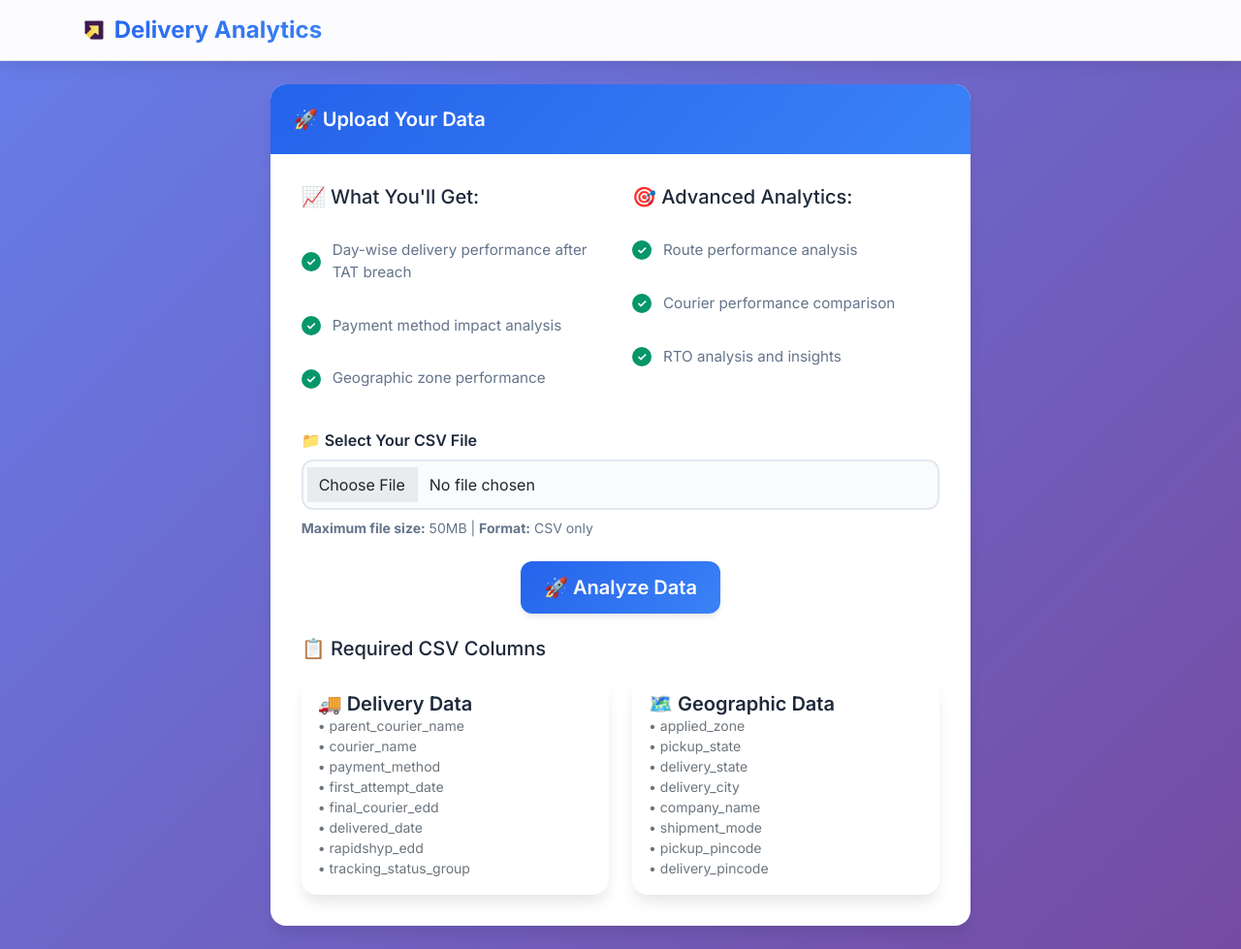
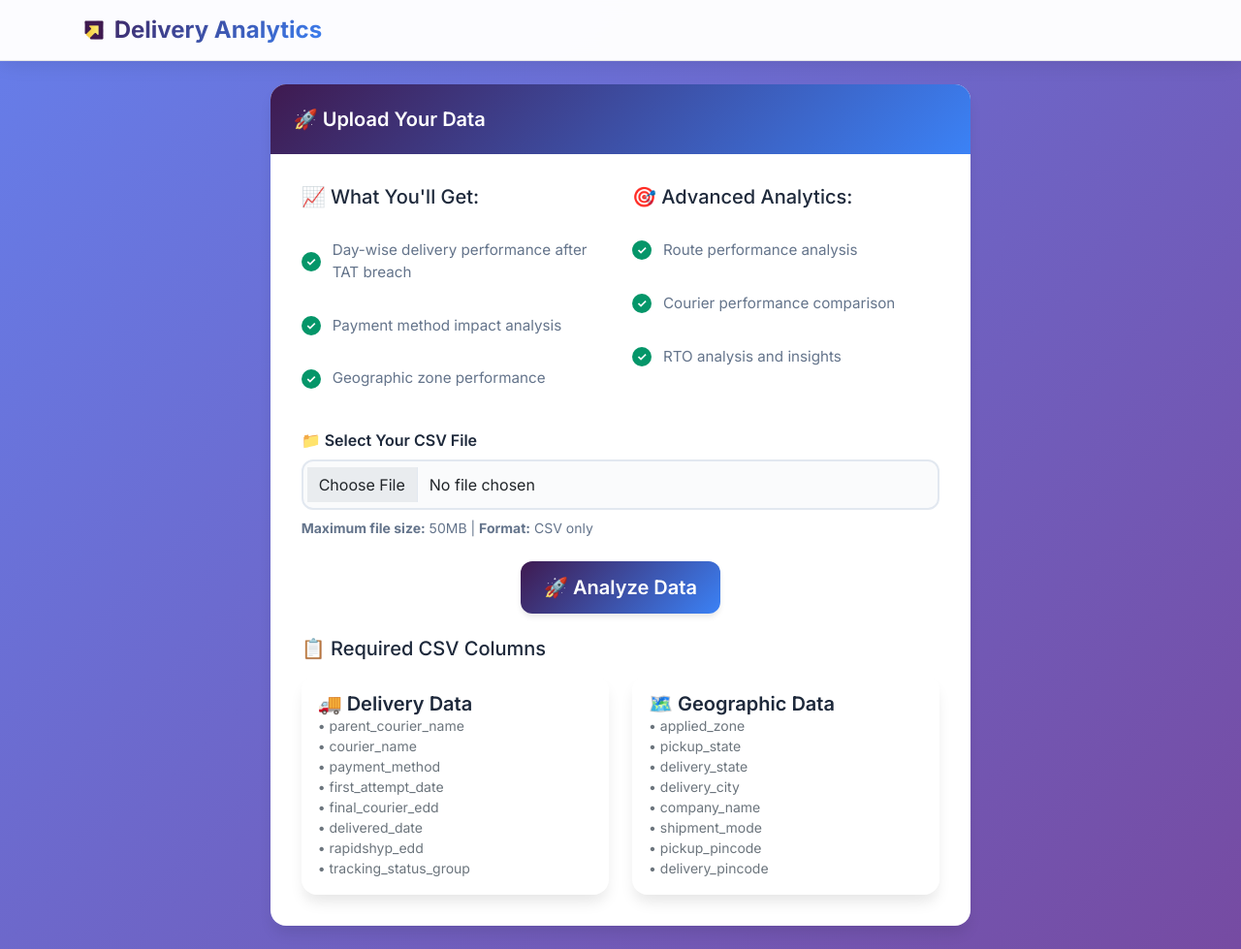
Before and after one commit to SanidhyaSinha1/delivery-analytics-webapp, a Flask app: page / in a window 1280 px wide. Shown: the whole page at 97% size. Run offline with Flask 3, Linux system fonts and the light colour scheme; some libraries are stand-ins or nearby versions.

Commit message:
Changed theme

```diff
--- a/static/css/style.css
+++ b/static/css/style.css
@@ -1,7 +1,7 @@
 /* Modern Dashboard Styling */
 :root {
-    --primary-color: #2563eb;
-    --secondary-color: #64748b;
+    --primary-color: #3f1a50; /* 2563eb */
+    --secondary-color: #f7e263; /* 64748b */
     --success-color: #059669;
     --warning-color: #d97706;
     --danger-color: #dc2626;
```
